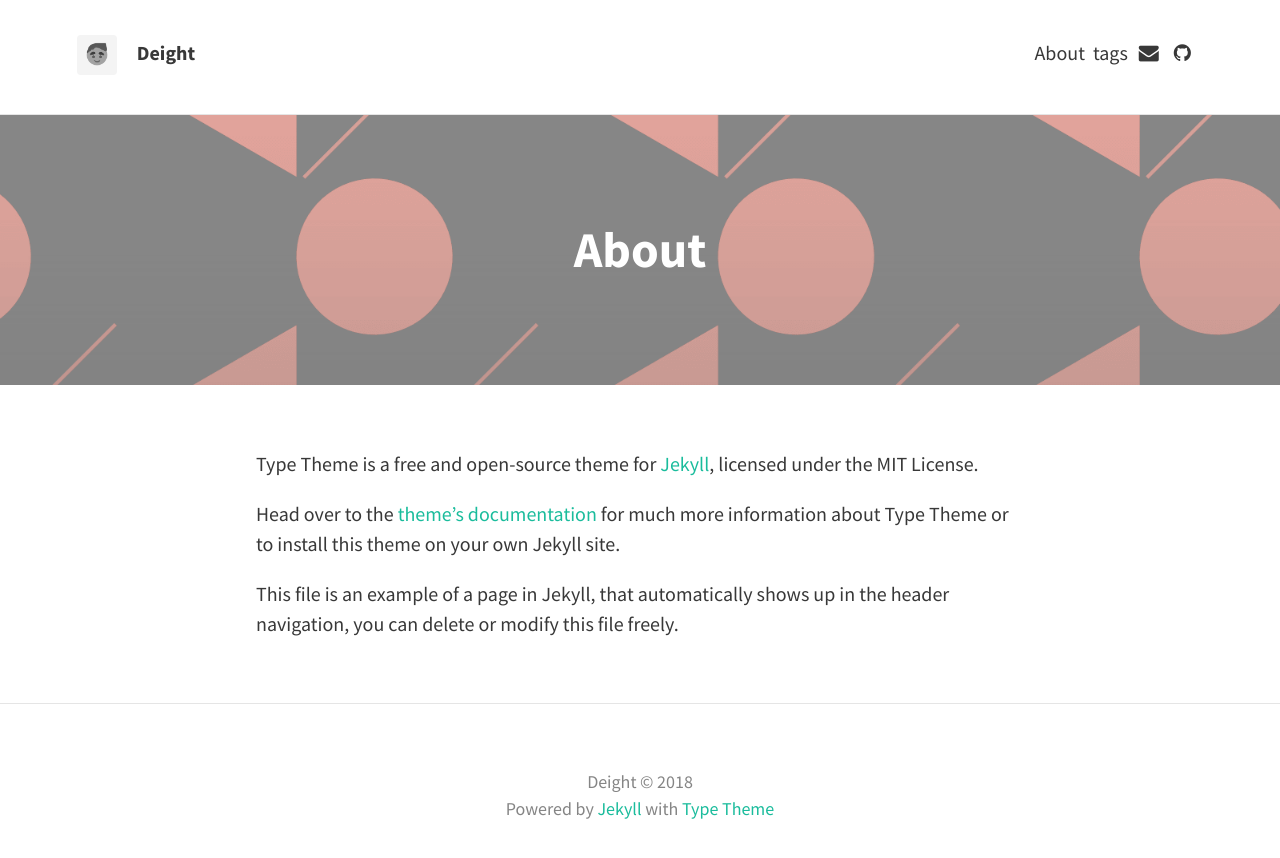
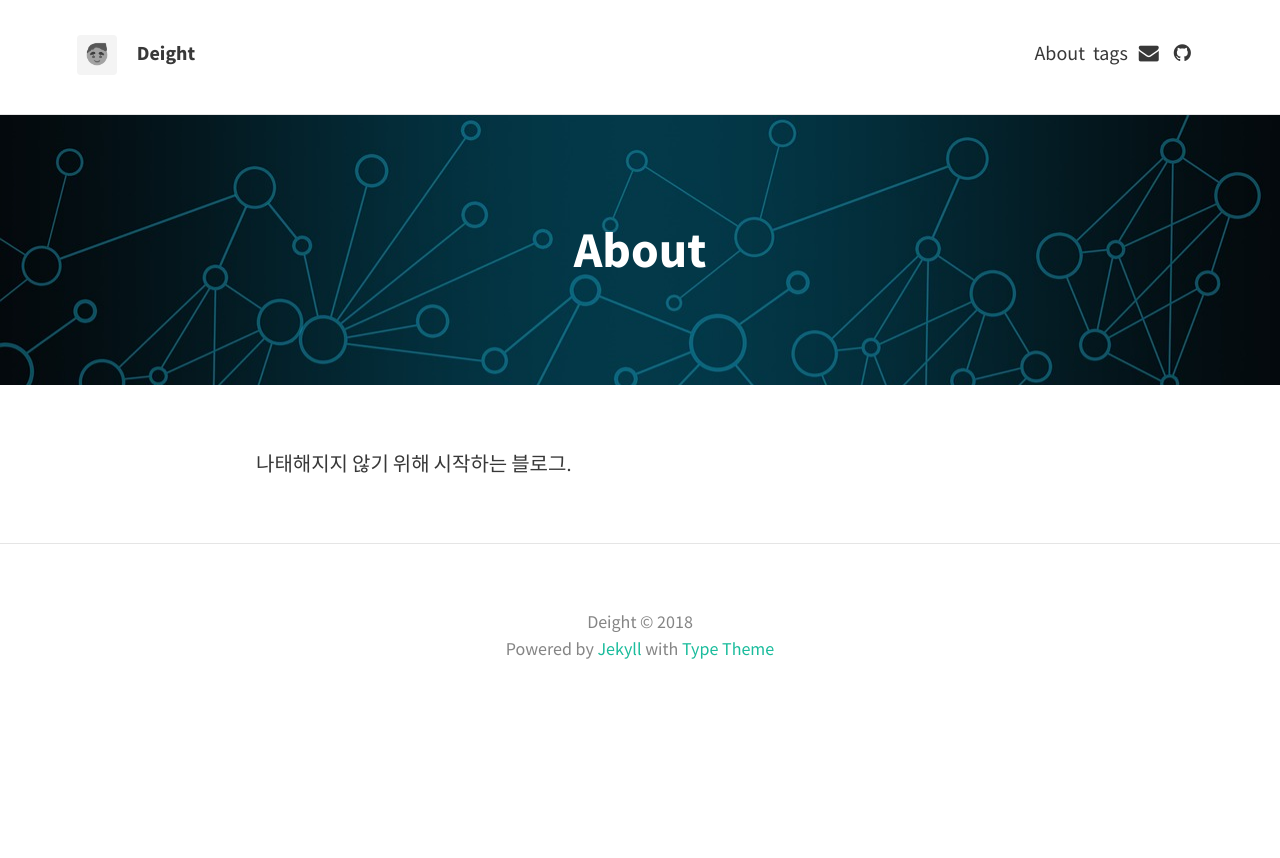
Before and after one commit to deight93/deight93.github.io, a Jekyll site: the page built from about.md, in a window 1280 px wide. Shown: the top 858 px of the page. Built offline with Jekyll 4.4.1, drawn with Linux system fonts in a browser that asks for light colours; nearby versions of some CDN libraries.

Commit message:
Update about.md

```diff
--- a/about.md
+++ b/about.md
@@ -2,11 +2,7 @@
 layout: page
 title: About
 permalink: /about/
-feature-img: "assets/img/sample_feature_img_2.png"
+feature-img: "assets/img/feature.png"
 ---
 
-Type Theme is a free and open-source theme for [Jekyll](http://jekyllrb.com/), licensed under the MIT License.
-
-Head over to the [theme's documentation](https://rohanchandra.github.io/project/type/) for much more information about Type Theme or to install this theme on your own Jekyll site.
-
-This file is an example of a page in Jekyll, that automatically shows up in the header navigation, you can delete or modify this file freely.
+나태해지지 않기 위해 시작하는 블로그.
```
